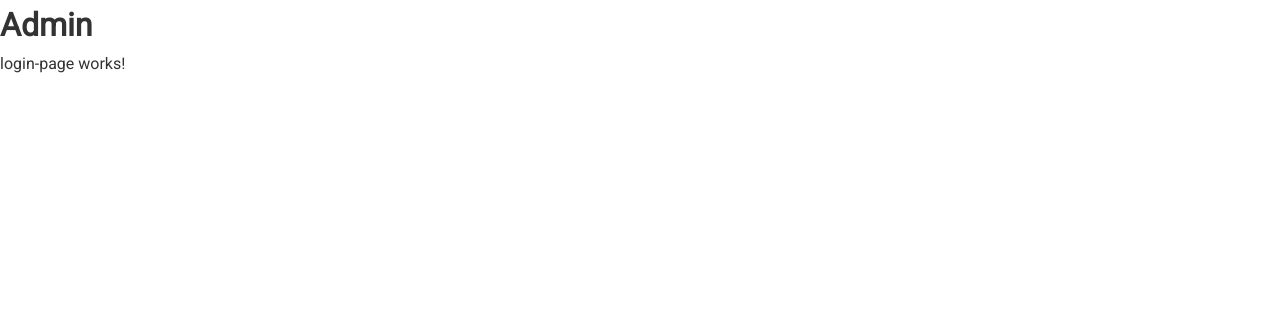
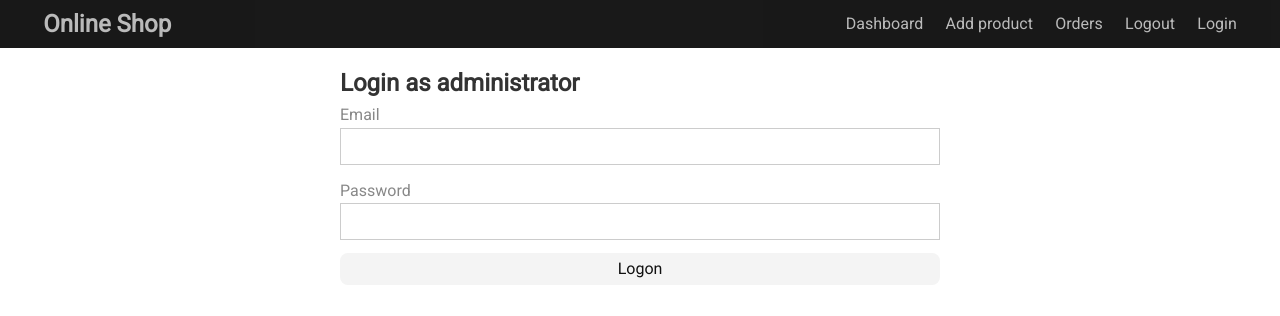
Before and after one commit to shuliakleonid/Apple-shop, an Angular app: page /admin/login in a window 1280 px wide. Shown: the top 316 px of the page. Built offline with nearby package versions, Linux system fonts and the light colour scheme.

Commit message:
add login and logout, add firebase with auth token

```diff
--- a/src/app/admin/admin.module.ts
+++ b/src/app/admin/admin.module.ts
@@ -7,6 +7,7 @@ import {AddPageComponent} from './add-page/add-page.component';
 import {DashboardPageComponent} from './dashboard-page/dashboard-page.component';
 import {EditPageComponent} from './edit-page/edit-page.component';
 import {OrdersPageComponent} from './orders-page/orders-page.component';
+import {ReactiveFormsModule} from '@angular/forms';
 
 @NgModule({
   imports: [
@@ -23,7 +24,8 @@ import {OrdersPageComponent} from './orders-page/orders-page.component';
 
         ]
       }
-    ])
+    ]),
+    ReactiveFormsModule
 
   ],
   exports: [RouterModule],
--- a/src/app/admin/login-page/login-page.component.html
+++ b/src/app/admin/login-page/login-page.component.html
@@ -1 +1,24 @@
-<p>login-page works!</p>
+<form [formGroup]="form" (ngSubmit)="submit()">
+
+  <h2>Login as administrator</h2>
+
+  <div class="form-control">
+    <label for="email">Email</label>
+    <input id="email" type="email" formControlName="email">
+    <div *ngIf="form.get('email').touched && form.get('email').invalid" class="validation">
+      <small *ngIf="form.get('email').errors.required"> Enter Email</small>
+      <small *ngIf="form.get('email').errors.email">Enter valid Email</small></div>
+  </div>
+  <div class="form-control">
+    <label for="password">Password</label>
+    <input id="password" type="password" formControlName="password">
+    <div *ngIf="form.get('password').touched && form.get('password').invalid" class="validation">
+      <small *ngIf="form.get('password').errors.required"> Enter Password</small>
+      <small *ngIf="form.get('password').errors.minlength">
+        Password must be at lest {{form.get('password').errors.minlength.requiredLength}} characters.
+       Now he {{form.get('password').errors.minlength.actualLength}}
+      </small></div>
+  </div>
+  <button type="submit" class="btn btn-primary btn-block" [disabled]="form.invalid || submitted">Logon</button>
+
+</form>
--- a/src/app/admin/login-page/login-page.component.scss
+++ b/src/app/admin/login-page/login-page.component.scss
@@ -0,0 +1,4 @@
+form {
+  max-width: 600px;
+  margin: 0 auto;
+}
--- a/src/app/admin/login-page/login-page.component.ts
+++ b/src/app/admin/login-page/login-page.component.ts
@@ -1,4 +1,7 @@
-import { Component, OnInit } from '@angular/core';
+import {Component, OnInit} from '@angular/core';
+import {FormControl, FormGroup, Validators} from '@angular/forms';
+import {AuthService} from '../../shared/auth.service';
+import {Router} from '@angular/router';
 
 @Component({
   selector: 'app-login-page',
@@ -6,10 +9,41 @@ import { Component, OnInit } from '@angular/core';
   styleUrls: ['./login-page.component.scss']
 })
 export class LoginPageComponent implements OnInit {
+  form: FormGroup;
+  submitted = false;
 
-  constructor() { }
+  constructor(
+    public auth: AuthService,
+    private router: Router,
+  ) {
+  }
 
   ngOnInit() {
+    this.form = new FormGroup({
+      email: new FormControl(null, [Validators.required, Validators.email]),
+      password: new FormControl(null, [Validators.required, Validators.minLength(6)]),
+    });
   }
 
+  submit() {
+    if (this.form.invalid) {
+      return;
+    }
+    this.submitted = true;
+    const user = {
+      email: this.form.value.email,
+      password: this.form.value.password,
+      returnSecureToken: true
+    };
+    this.auth.login(user).subscribe(res => {
+        console.log(res);
+        this.form.reset;
+        this.router.navigate(['/admin', 'dashboard']);
+        this.submitted = false;
+      }, () => {
+        this.submitted = false;
+      }
+    );
+
+  }
 }
--- a/src/app/admin/shared/admin-layout/admin-layout.component.html
+++ b/src/app/admin/shared/admin-layout/admin-layout.component.html
@@ -1,2 +1,25 @@
-<h1>Admin</h1>
+<nav class="bg-dark navbar">
+  <h1>
+    <a routerLink="['/']">Online Shop</a>
+  </h1>
+  <ul>
+    <li routerLink="active">
+      <a [routerLink]="['/admin','dashboard']">Dashboard</a>
+    </li>
+    <li routerLink="active">
+      <a [routerLink]="['/admin','product']">Add product</a>
+    </li>
+    <li routerLink="active">
+      <a [routerLink]="['/admin','orders']">Orders</a>
+    </li>
+    <li routerLink="active">
+      <a href="#" (click)="logout($event)" >Logout</a>
+    </li>
+    <li routerLink="active">
+      <a [routerLink]="['/admin','login']">Login</a>
+    </li>
+  </ul>
+</nav>
+<div class="container">
 <router-outlet></router-outlet>
+</div>
--- a/src/app/admin/shared/admin-layout/admin-layout.component.ts
+++ b/src/app/admin/shared/admin-layout/admin-layout.component.ts
@@ -1,4 +1,6 @@
-import { Component, OnInit } from '@angular/core';
+import {Component, OnInit} from '@angular/core';
+import {AuthService} from '../../../shared/auth.service';
+import {Router} from '@angular/router';
 
 @Component({
   selector: 'app-admin-layout',
@@ -7,9 +9,18 @@ import { Component, OnInit } from '@angular/core';
 })
 export class AdminLayoutComponent implements OnInit {
 
-  constructor() { }
+  constructor(
+    public auth: AuthService,
+    private router: Router
+  ) {
+  }
 
   ngOnInit() {
   }
 
+  logout($event) {
+    event.preventDefault();
+    this.auth.logout();
+    this.router.navigate(['/admin', 'login']);
+  }
 }
--- /dev/null
+++ b/src/app/shared/auth.service.ts
@@ -0,0 +1,49 @@
+import {Injectable} from '@angular/core';
+import {HttpClient} from '@angular/common/http';
+import {environment} from '../../environments/environment';
+import {tap} from 'rxjs/operators';
+
+@Injectable({
+  providedIn: 'root'
+})
+export class AuthService {
+
+  constructor(private http: HttpClient) {
+  }
+
+  login(User) {
+    return this.http.post(`https://identitytoolkit.googleapis.com/v1/accounts:signInWithPassword?key=${environment.apiKey}`, User)
+      .pipe(
+        tap(this.setToken)
+      );
+  }
+
+  private setToken(response) {
+    if (response) {
+      const expData = new Date(new Date().getTime() + +response.expiresIn * 1000);
+      localStorage.setItem('firebase-token-exp', expData.toString());
+      localStorage.setItem('firebase-token', response.idToken);
+    } else {
+      localStorage.clear();
+    }
+  }
+
+
+  get token() {
+    const expData = new Date(localStorage.getItem('firebase-token-exp'));
+    if (new Date() > expData) {
+      this.logout();
+      return null;
+    }
+    return localStorage.getItem('firebase-token');
+  }
+
+  logout() {
+    this.setToken(null);
+  }
+
+  isAuthenicated() {
+    return !!this.token;
+  }
+
+}
--- a/src/environments/environment.prod.ts
+++ b/src/environments/environment.prod.ts
@@ -1,3 +1,4 @@
 export const environment = {
-  production: true
+  production: true,
+  apiKey: 'AIzaSyBBZYHifbrqX3lH3W2rNH5euqPehQZgXn4',
 };
--- a/src/environments/environment.ts
+++ b/src/environments/environment.ts
@@ -3,7 +3,8 @@
 // The list of file replacements can be found in `angular.json`.
 
 export const environment = {
-  production: false
+  apiKey: 'AIzaSyBBZYHifbrqX3lH3W2rNH5euqPehQZgXn4',
+  production: false,
 };
 
 /*
```
Also changed, not shown: src/app/app.module.ts (+16 -10 lines).
